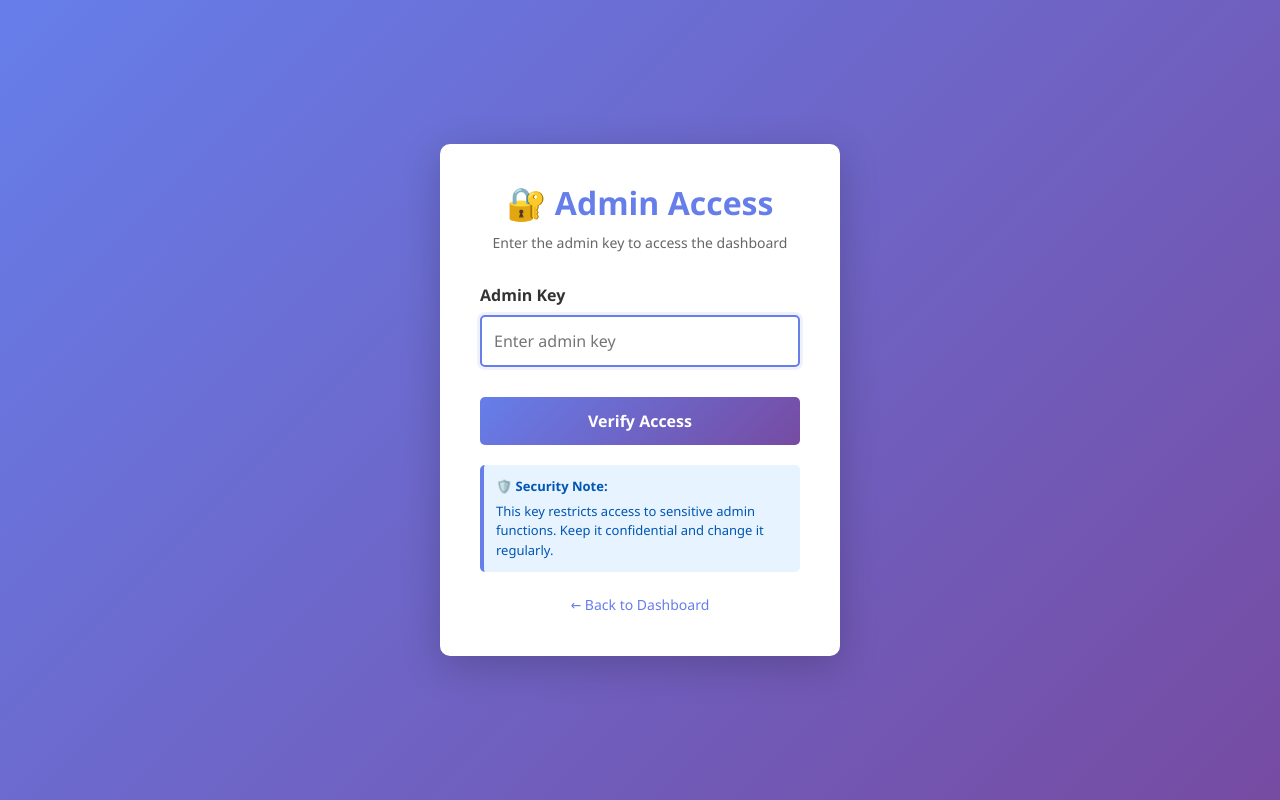
After one commit to Banoth-Tharun/MediConnect, a Flask app: template templates/admin_key_entry.html in a window 1280 px wide. The commit adds this page. Run offline with Flask 3, Linux system fonts and the light colour scheme; the template is opened without the code that fills it, so the values that code supplies are empty.

Commit message:
New Tharun Changes

```diff
--- a/app.py
+++ b/app.py
@@ -15,6 +15,7 @@ BASE_DIR = Path(__file__).resolve().parent
 app = Flask(__name__)
 app.config["SECRET_KEY"] = os.environ.get("FLASK_SECRET_KEY", "dev-secret-key")
 app.config["DATABASE"] = str(BASE_DIR / "app.db")
+app.config["ADMIN_KEY"] = os.environ.get("ADMIN_KEY", "admin123")  # Change this or set env variable
 
 # In-memory placeholders for prescriptions and reports (demo only).
 PRESCRIPTIONS_STORE = []  # each: {"id": int, "patient_id": int, "doctor": str, "medication": str, "notes": str, "date": str}
@@ -318,9 +319,37 @@ def redirect_by_role(role: str):
     return redirect(url_for("login"))
 
 
+@app.route("/admin-key", methods=["GET", "POST"])
+@require_role("admin")
+def admin_key_entry():
+    """
+    Admin must enter the correct admin key to access the dashboard.
+    """
+    error_message = None
+
+    if request.method == "POST":
+        entered_key = request.form.get("admin_key", "").strip()
+
+        if entered_key == app.config["ADMIN_KEY"]:
+            session["admin_key_verified"] = True
+            return redirect(url_for("admin_dashboard"))
+        else:
+            error_message = "Incorrect admin key. Access denied."
+
+    return render_template(
+        "admin_key_entry.html",
+        user=session.get("user"),
+        error_message=error_message
+    )
+
+
 @app.route("/admin", methods=["GET", "POST"])
 @require_role("admin")
 def admin_dashboard():
+    # Check if admin has verified the key
+    if not session.get("admin_key_verified"):
+        return redirect(url_for("admin_key_entry"))
+
     success_message = None
     error_message = None
 
@@ -762,6 +791,7 @@ def _get_doctor_name(doctor_id: int) -> str:
 @app.route("/logout")
 def logout():
     user = session.pop("user", None)
+    session.pop("admin_key_verified", None)  # Clear admin key verification
     if user:
         log_action(user["username"], user["role"], "logout", request.path)
     return redirect(url_for("login"))
--- /dev/null
+++ b/templates/admin_key_entry.html
@@ -0,0 +1,187 @@
+<!DOCTYPE html>
+<html lang="en">
+<head>
+    <meta charset="UTF-8">
+    <meta name="viewport" content="width=device-width, initial-scale=1.0">
+    <title>Admin Key Verification - MediConnect</title>
+    <link href="https://cdn.jsdelivr.net/npm/bootstrap@5.3.0/dist/css/bootstrap.min.css" rel="stylesheet">
+    <style>
+        body {
+            background: linear-gradient(135deg, #667eea 0%, #764ba2 100%);
+            min-height: 100vh;
+            display: flex;
+            align-items: center;
+            justify-content: center;
+            font-family: 'Segoe UI', Tahoma, Geneva, Verdana, sans-serif;
+        }
+
+        .key-container {
+            background: white;
+            border-radius: 10px;
+            box-shadow: 0 10px 40px rgba(0, 0, 0, 0.2);
+            padding: 40px;
+            width: 100%;
+            max-width: 400px;
+        }
+
+        .key-header {
+            text-align: center;
+            margin-bottom: 30px;
+        }
+
+        .key-header h2 {
+            color: #667eea;
+            font-weight: 700;
+            margin-bottom: 10px;
+        }
+
+        .key-header p {
+            color: #666;
+            font-size: 14px;
+        }
+
+        .form-group {
+            margin-bottom: 20px;
+        }
+
+        .form-group label {
+            color: #333;
+            font-weight: 600;
+            margin-bottom: 8px;
+            display: block;
+        }
+
+        .form-group input {
+            width: 100%;
+            padding: 12px;
+            border: 2px solid #ddd;
+            border-radius: 5px;
+            font-size: 16px;
+            transition: border-color 0.3s ease;
+        }
+
+        .form-group input:focus {
+            outline: none;
+            border-color: #667eea;
+            box-shadow: 0 0 0 3px rgba(102, 126, 234, 0.1);
+        }
+
+        .btn-verify {
+            width: 100%;
+            padding: 12px;
+            background: linear-gradient(135deg, #667eea 0%, #764ba2 100%);
+            color: white;
+            border: none;
+            border-radius: 5px;
+            font-weight: 600;
+            font-size: 16px;
+            cursor: pointer;
+            transition: transform 0.2s ease, box-shadow 0.2s ease;
+            margin-top: 10px;
+        }
+
+        .btn-verify:hover {
+            transform: translateY(-2px);
+            box-shadow: 0 5px 20px rgba(102, 126, 234, 0.4);
+            color: white;
+            text-decoration: none;
+        }
+
+        .btn-verify:active {
+            transform: translateY(0);
+        }
+
+        .error-message {
+            background-color: #f8d7da;
+            color: #721c24;
+            padding: 12px;
+            border-radius: 5px;
+            margin-bottom: 20px;
+            border: 1px solid #f5c6cb;
+            display: flex;
+            align-items: center;
+            gap: 10px;
+        }
+
+        .error-message::before {
+            content: "⚠️";
+            font-size: 18px;
+        }
+
+        .back-link {
+            text-align: center;
+            margin-top: 20px;
+        }
+
+        .back-link a {
+            color: #667eea;
+            text-decoration: none;
+            font-size: 14px;
+            transition: color 0.3s ease;
+        }
+
+        .back-link a:hover {
+            color: #764ba2;
+            text-decoration: underline;
+        }
+
+        .security-info {
+            background: #e7f3ff;
+            border-left: 4px solid #667eea;
+            padding: 12px;
+            border-radius: 5px;
+            margin-top: 20px;
+            font-size: 13px;
+            color: #0056b3;
+        }
+
+        .security-info strong {
+            display: block;
+            margin-bottom: 5px;
+        }
+    </style>
+</head>
+<body>
+    <div class="key-container">
+        <div class="key-header">
+            <h2>🔐 Admin Access</h2>
+            <p>Enter the admin key to access the dashboard</p>
+        </div>
+
+        {% if error_message %}
+        <div class="error-message">
+            {{ error_message }}
+        </div>
+        {% endif %}
+
+        <form method="POST" action="{{ url_for('admin_key_entry') }}">
+            <div class="form-group">
+                <label for="admin_key">Admin Key</label>
+                <input
+                    type="password"
+                    id="admin_key"
+                    name="admin_key"
+                    placeholder="Enter admin key"
+                    required
+                    autocomplete="off"
+                    autofocus
+                >
+            </div>
+
+            <button type="submit" class="btn-verify">Verify Access</button>
+        </form>
+
+        <div class="security-info">
+            <strong>🛡️ Security Note:</strong>
+            This key restricts access to sensitive admin functions.
+            Keep it confidential and change it regularly.
+        </div>
+
+        <div class="back-link">
+            <a href="{{ url_for('patient_dashboard') if user.role == 'patient' else url_for('doctor_dashboard') if user.role == 'doctor' else url_for('login') }}">
+                ← Back to Dashboard
+            </a>
+        </div>
+    </div>
+</body>
+</html>
```
Also changed, not shown: templates/admin_dashboard.html (+8 -0 lines), app.db, 2 other files.
